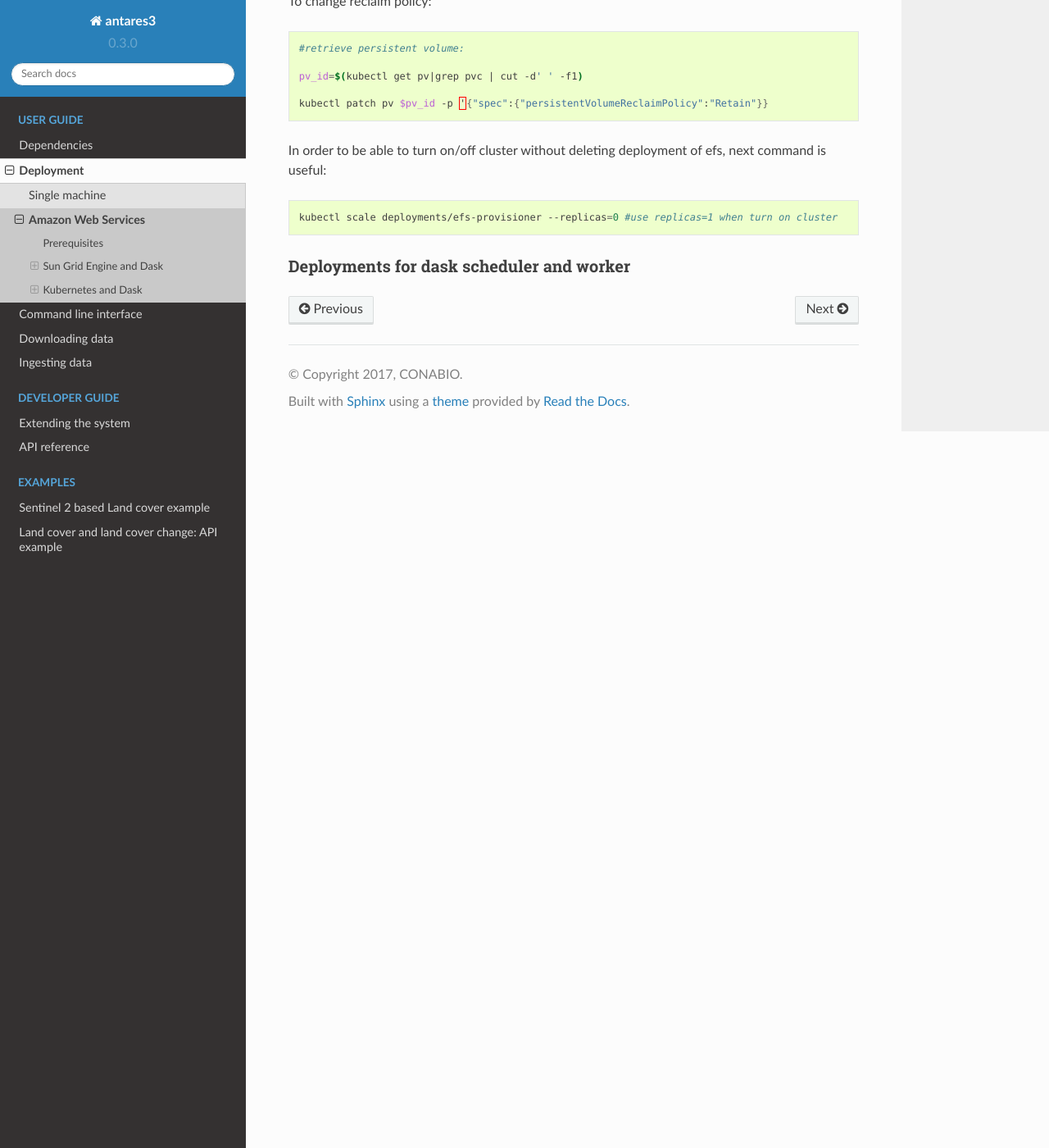
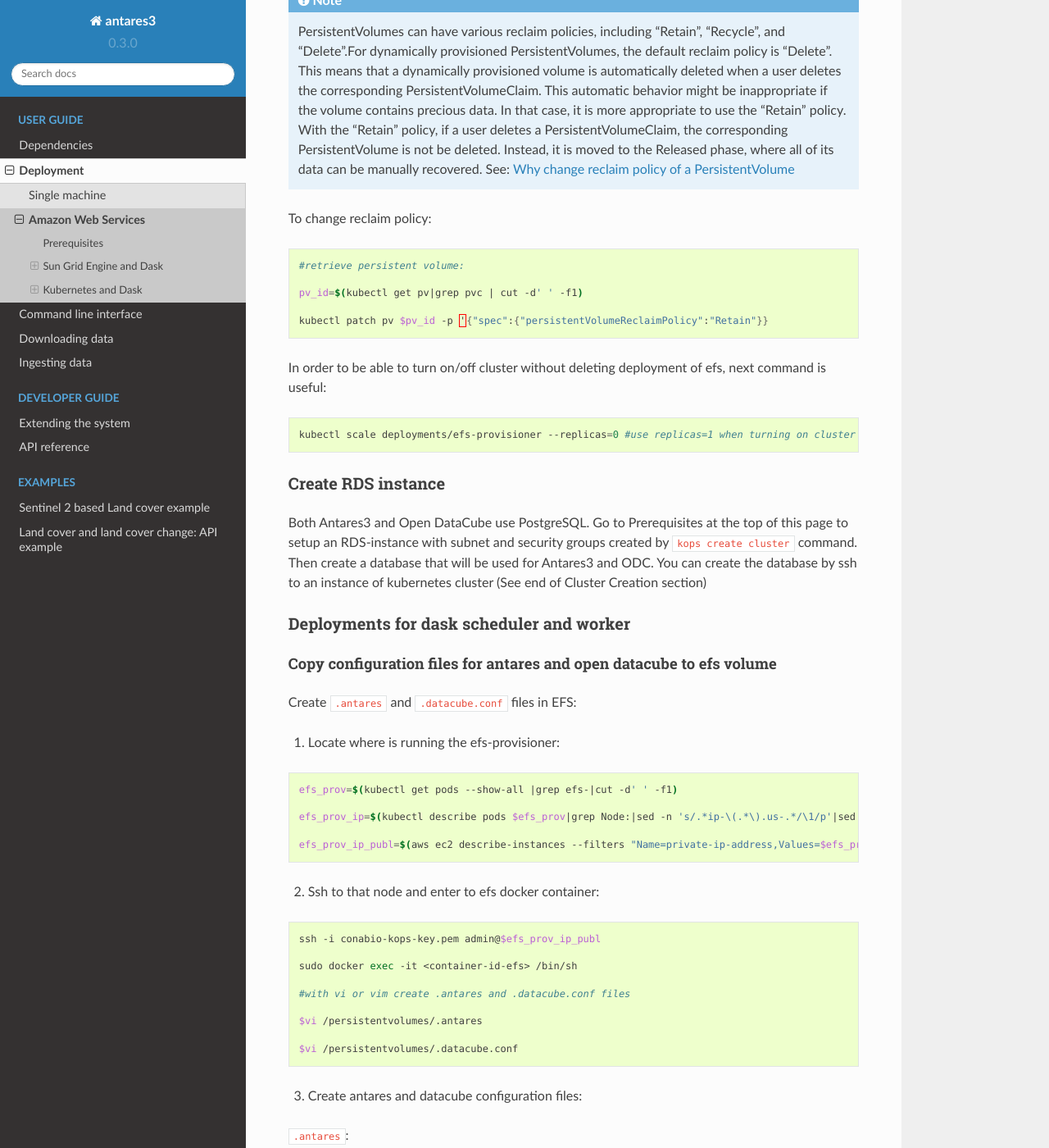
Before and after one commit to CONABIO/antares3, a Sphinx documentation site: the page built from docs/deployment/aws_cloud.rst, in a window 1280 px wide and 1400 px high, scrolled down 23260 px. Shown: the whole window at 82% size. Built offline with Sphinx 7.4.7 and the Read the Docs theme 2.0.0, drawn with Linux system fonts in a browser that asks for light colours; some of the changed text lies outside the part shown.

Commit message:
adding steps to create .antares and .datacube.conf files

```diff
--- a/docs/deployment/aws_cloud.rst
+++ b/docs/deployment/aws_cloud.rst
@@ -469,8 +469,8 @@
         qdel 1 2
 
 
-4. Init
--------
+4. Init Antares and Open DataCube
+---------------------------------
 
 
 In step 1 it was configured variable ``mount_point`` which is a path to a shared volume.
@@ -908,12 +908,25 @@
 	For master you can use: ``$kops edit ig master-us-west-2a --name $CLUSTER_FULL_NAME`` set 1/0 number of instances and then ``$kops update cluster $CLUSTER_FULL_NAME`` and ``$kops update cluster $CLUSTER_FULL_NAME --yes`` commands (you can check your instance type of master with: ``$kops get instancegroups``).
 
 
+¿How do I ssh to an instance of Kubernetes Cluster?
+
+Using the key-pem already created for the kops user execute:
+
+.. code-block:: bash
+
+    $ssh -i <key>.pem admin@api.$CLUSTER_FULL_NAME
+
+
+.. note::
+
+	Make sure this <key>.pem has 400 permissions: ``$chmod 400 <key>.pem``.
+
 
 Deployment for Elastic File System
 ----------------------------------
 
 
-In order to share some files (for example ``.antares`` and ``.datacube.conf``) between all containers an ``efs-provisioner`` is used. See `efs-provisioner`_.
+In order to share some files (for example ``.antares`` and ``.datacube.conf``) between all containers ``efs-provisioner`` is used. See `efs-provisioner`_.
 
 
 Retrieve id's of subnets and security groups created by kops:
@@ -948,7 +959,7 @@
 	aws efs create-file-system --performance-mode maxIO --creation-token <some random integer number> --region $region
 
 
-Set DNS and id of EFS: (last command sould output this values)
+Set DNS and id of EFS: (last command sould output this values. Here it's assumed that three subnets were created by ``kops create cluster`` command)
 
 .. code-block:: bash
 
@@ -962,7 +973,7 @@
 	aws efs create-mount-target --file-system-id $efs_id --subnet-id $subnets_kops2 --security-groups $sgroups_kops --region $region
 	aws efs create-mount-target --file-system-id $efs_id --subnet-id $subnets_kops3 --security-groups $sgroups_kops --region $region
 
-	#You have to poll the status of mount targets until status LifeCycleState = “available”:
+	#You have to poll the status of mount targets until status LifeCycleState = “available” so you can use EFS from instances that were created:
 
 	#aws efs describe-mount-targets --file-system-id $efs_id --region $region
 
@@ -987,8 +998,8 @@
 	metadata:
 	  name: efs-provisioner
 	data:
-	  file.system.id: <efs id>
-	  aws.region: <region>
+	  file.system.id: <efs id>#####Here put efs id
+	  aws.region: <region>#####Here put region
 	  provisioner.name: aws-efs
 	---
 	kind: ClusterRole
@@ -1061,16 +1072,16 @@
 	                  name: efs-provisioner
 	                  key: provisioner.name
 	            - name: AWS_ACCESS_KEY_ID
-	              value: <AccessKeyId of user kops>
+	              value: <AccessKeyId of user kops>#####Here put AccessKeyId
 	            - name: AWS_SECRET_ACCESS_KEY
-	              value: <SecretAccessKey of user kops>
+	              value: <SecretAccessKey of user kops>#####Here put SecretAccessKey
 	          volumeMounts:
 	            - name: pv-volume
 	              mountPath: /persistentvolumes
 	      volumes:
 	        - name: pv-volume
 	          nfs:
-	            server: <efs id>.efs.us-west-2.amazonaws.com
+	            server: <efs id>.efs.us-west-2.amazonaws.com #####Here put efs id
 	            path: /
 	---
 	kind: StorageClass
@@ -1122,11 +1133,117 @@
 
 .. code-block:: bash
 
-    kubectl scale deployments/efs-provisioner --replicas=0 #use replicas=1 when turn on cluster
+    kubectl scale deployments/efs-provisioner --replicas=0 #use replicas=1 when turning on cluster
+
+
+Create RDS instance
+-------------------
+
+Both Antares3 and Open DataCube use PostgreSQL. Go to Prerequisites at the top of this page to setup an RDS-instance with subnet and security groups created by ``kops create cluster`` command. Then create a database that will be used for Antares3 and ODC. You can create the database by ssh to an instance of kubernetes cluster (See end of Cluster Creation section)
 
 
 Deployments for dask scheduler and worker
 -----------------------------------------
+
+Copy configuration files for antares and open datacube to efs volume
+^^^^^^^^^^^^^^^^^^^^^^^^^^^^^^^^^^^^^^^^^^^^^^^^^^^^^^^^^^^^^^^^^^^^
+
+Create ``.antares`` and ``.datacube.conf`` files in EFS:
+
+1. Locate where is running the efs-provisioner:
+
+.. code-block:: bash
+
+	efs_prov=$(kubectl get pods --show-all |grep efs-|cut -d' ' -f1)
+
+	efs_prov_ip=$(kubectl describe pods $efs_prov|grep Node:|sed -n 's/.*ip-\(.*\).us-.*/\1/p'|sed -n 's/-/./g;p')
+
+	efs_prov_ip_publ=$(aws ec2 describe-instances --filters "Name=private-ip-address,Values=$efs_prov_ip" --region=us-west-2|jq -r '.Reservations[].Instances[].PublicDnsName')
+
+2. Ssh to that node and enter to efs docker container:
+
+.. code-block:: bash
+
+	ssh -i conabio-kops-key.pem admin@$efs_prov_ip_publ
+
+	sudo docker exec -it <container-id-efs> /bin/sh
+
+	#with vi or vim create .antares and .datacube.conf files
+
+	$vi /persistentvolumes/.antares
+
+	$vi /persistentvolumes/.datacube.conf
+
+
+3. Create antares and datacube configuration files:
+
+
+``.antares``:
+
+::
+
+    SECRET_KEY=
+    DEBUG=True
+    DJANGO_LOG_LEVEL=DEBUG
+    DATABASE_NAME=
+    DATABASE_USER=
+    DATABASE_PASSWORD=
+    DATABASE_HOST=
+    DATABASE_PORT=
+    ALLOWED_HOSTS=
+    SERIALIZED_OBJECTS_DIR=
+    USGS_USER=
+    USGS_PASSWORD=
+    SCIHUB_USER=
+    SCIHUB_PASSWORD=
+    TEMP_DIR=
+    INGESTION_PATH=
+    BIS_LICENSE=
+
+``.datacube.conf``:
+
+::
+
+    [user]
+    default_environment: <datacube or s3aio_env, first for netcdf and second for s3>
+
+    [datacube]
+    db_hostname: <database_host>
+    db_database: <database_name>
+    db_username: <database_user>
+    db_password: <database_password>
+
+    execution_engine.use_s3: <True or False>
+
+    [s3aio_env]
+    db_hostname: <database_host>
+    db_database: <database_name>
+    db_username: <database_user>
+    db_password: <database_password>
+    index_driver: <default or s3aio_index>, first for netcdf and second for s3>
+
+    execution_engine.use_s3: <True or False>
+
+
+4. Copy ``.antares`` and ``.datacube.conf`` to ``/persistentvolumes/efs-pvc-<id>``:
+
+.. code-block:: bash
+
+    $cp /persistentvolumes/.antares /persistentvolumes/efs-pvc-<id>
+    $cp /persistentvolumes/.datacube.conf /persistentvolumes/efs-pvc-<id>
+
+5. Exit efs docker container.
+
+
+
+
+For dask scheduler:
+
+
+
+
+
+For dask worker:
 
 .. Kubernetes references:
 
```
Also changed, not shown: other parts of docs/deployment/aws_cloud.rst (+4 -6 lines).
